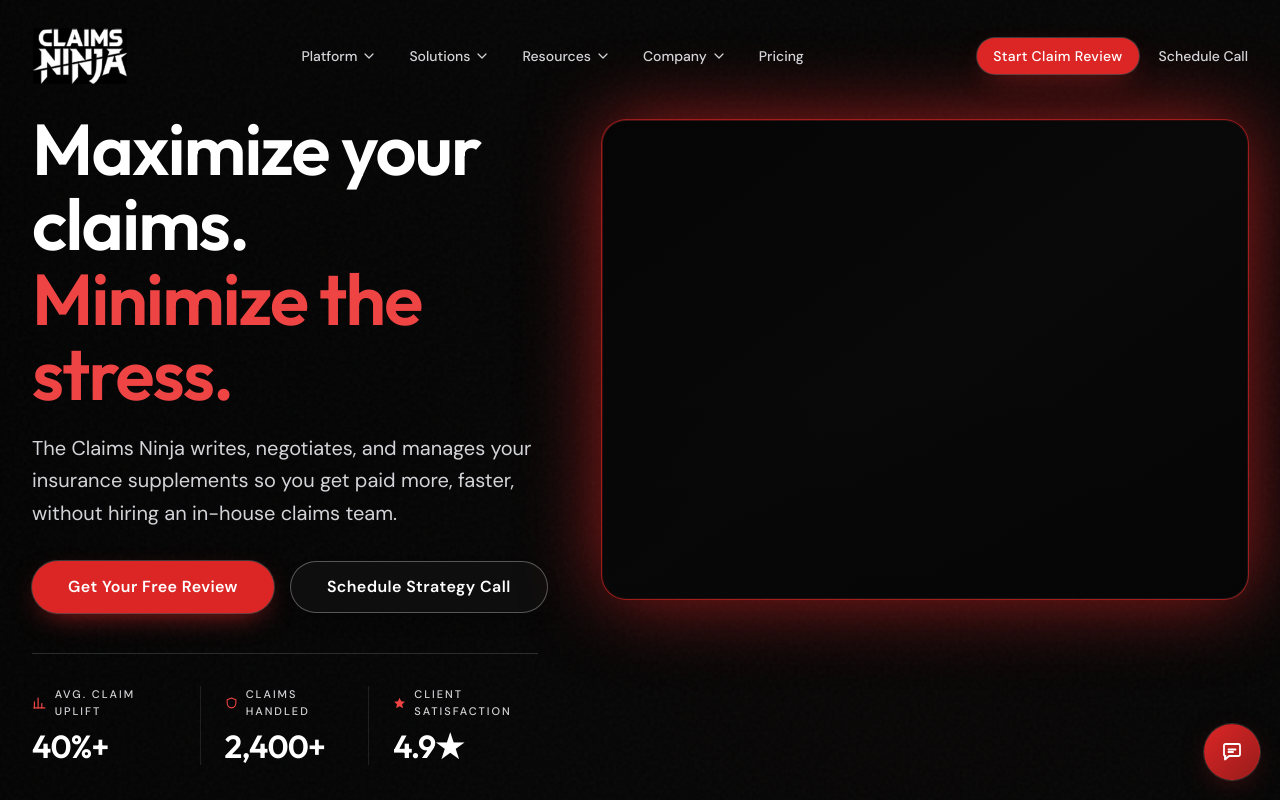
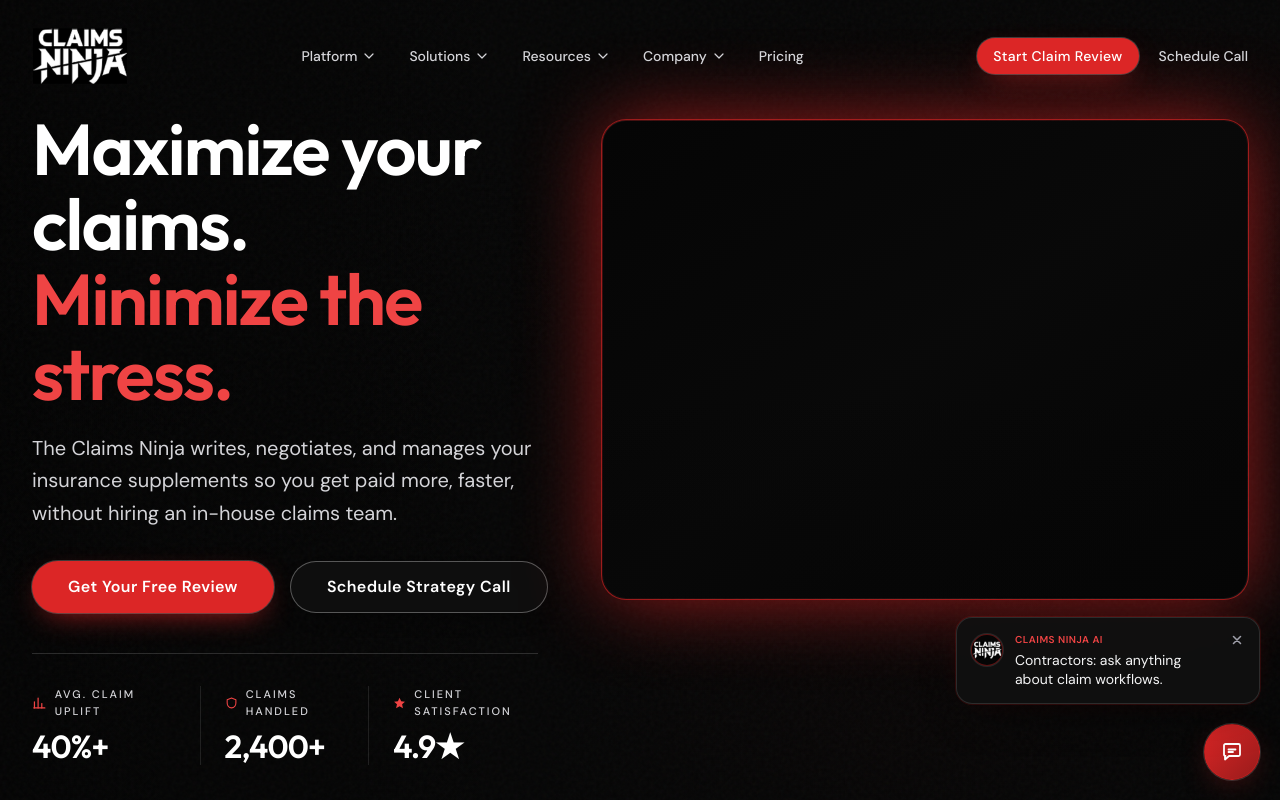
Before and after one commit to Davidp678/claims-ninja-website, a Next.js app: page / in a window 1280 px wide. Shown: the top 800 px of the page. Built offline with nearby package versions, Linux system fonts and the light colour scheme.

Commit message:
Speed up chatbot teaser timing

```diff
--- a/src/components/chatbot/ChatWidget.tsx
+++ b/src/components/chatbot/ChatWidget.tsx
@@ -150,7 +150,7 @@
       return;
     }
 
-    const delayMs = 8000 + Math.floor(Math.random() * 4001);
+    const delayMs = 2500 + Math.floor(Math.random() * 1501);
     const timer = window.setTimeout(() => {
       setTeaserVisible(true);
     }, delayMs);
```
